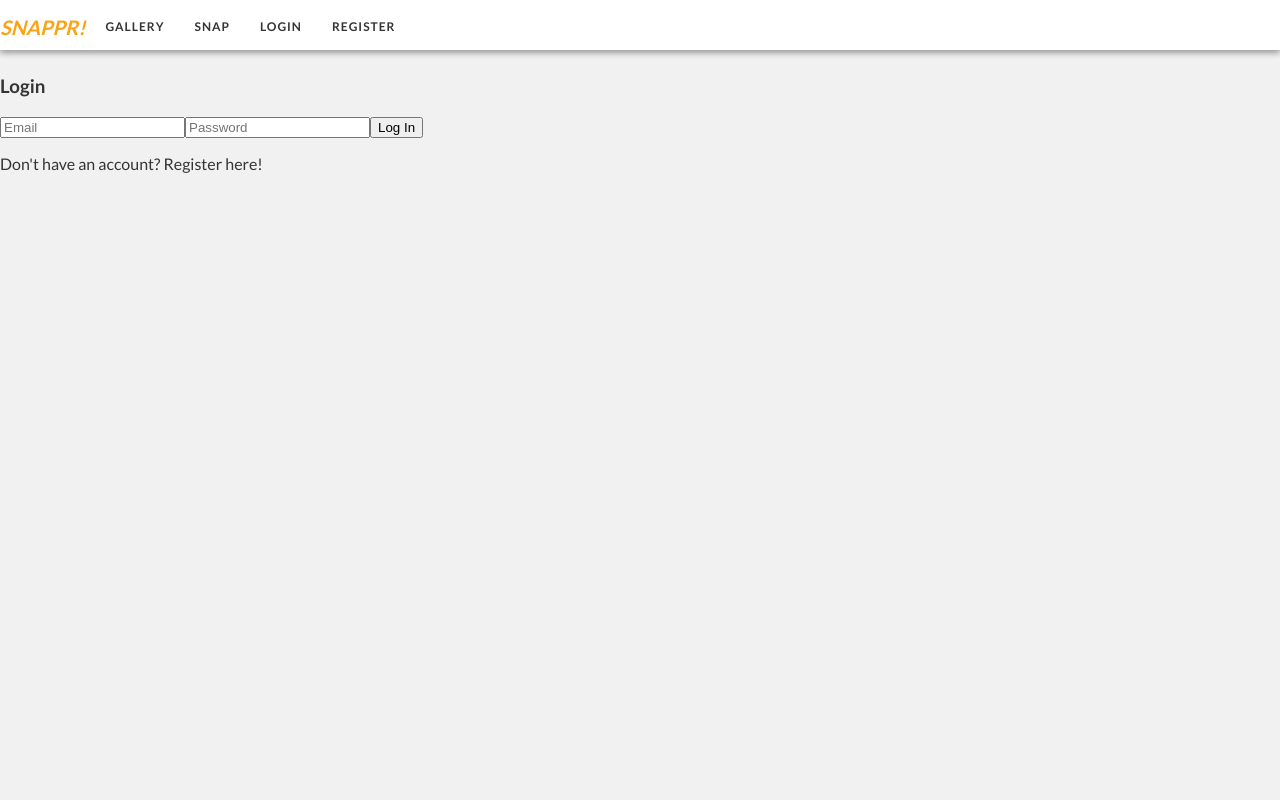
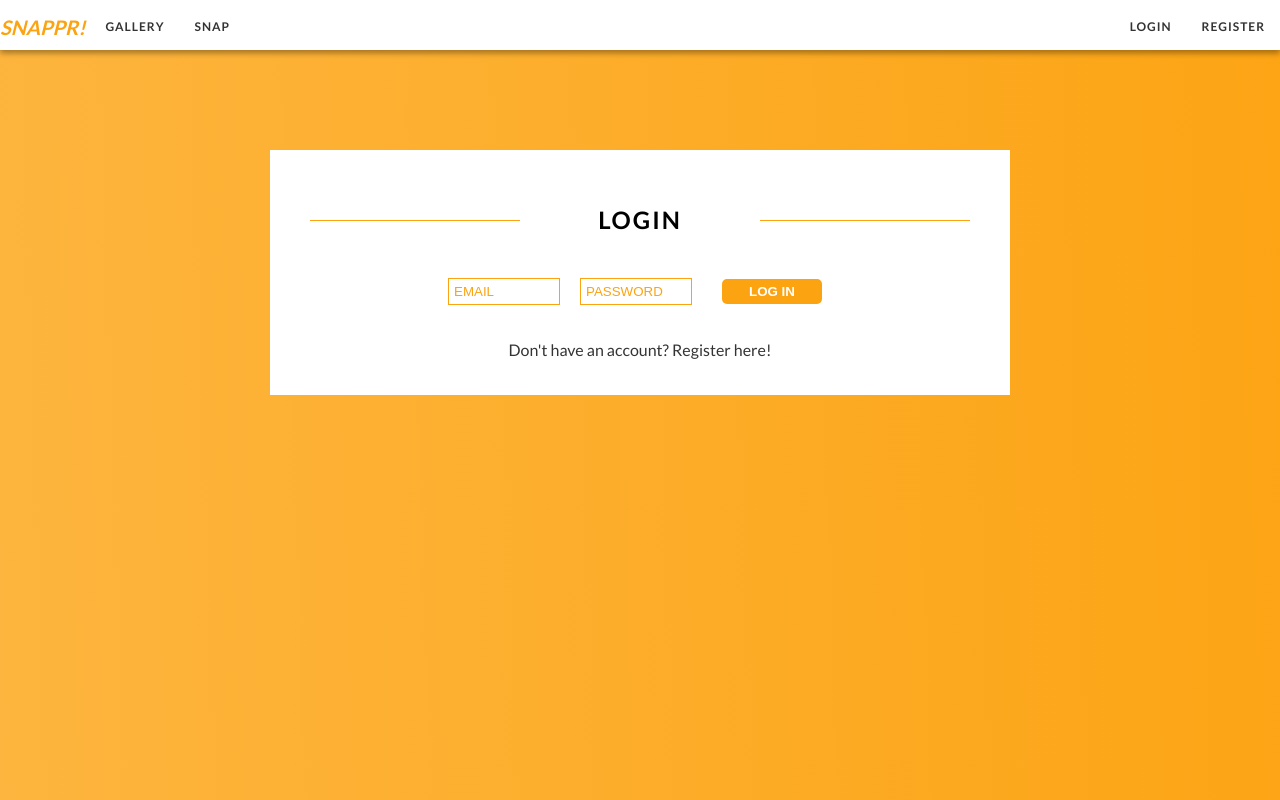
Before and after one commit to stephdfung/snappr, a React (Create React App) app in the folder snappr-react/: page /auth/login in a window 1280 px wide. Built offline with nearby package versions, Linux system fonts and the light colour scheme.

Commit message:
Some styling some sleep

```diff
--- a/snappr-react/src/App.css
+++ b/snappr-react/src/App.css
@@ -22,8 +22,10 @@ h5 {
   margin: 15px 5px 10px 0;
 }
 
-.nav-button {
-  padding: 15px;
+.nav-buttons-align {
+  display: flex;
+  justify-content: space-between;
+  width: 100%;
 }
 
 .nav-button:hover, .nav-button:active {
@@ -33,6 +35,7 @@ h5 {
 }
 
 .nav-button {
+  padding: 15px;
   display: inline-block;
   color: #343434;
   text-transform: uppercase;
@@ -80,10 +83,9 @@ a, a:visited, a:active {
   color: #343434;
 }
 
-.hero {
+.hero, .login-register {
   background-color: #fff;
   width: 700px;
-  height: 250px;
   margin: 100px auto;
   padding: 20px;
   color: #FCA311;
@@ -112,13 +114,11 @@ hr {
 
 .p-container {
   padding: 20px;
+  text-align: center;
+  font-size: 12pt;
 }
 
-.p-container > p {
-  text-align: center;
-  padding: 0;
-  margin: 0;
-  font-size: 14pt;
+.p-container > p:nth-child(1)  {
   overflow: hidden;
   border-right: .15em solid #000;
   white-space: nowrap;
@@ -127,19 +127,23 @@ hr {
     blink-caret .75s step-end infinite;
 }
 
-.p-container > p:nth-child(2) {
+.p-container > p:nth-child(2)  {
+  overflow: hidden;
+  border-right: .15em solid #000;
+  white-space: nowrap;
   animation:
     typing 3.5s steps(40, end),
     blink-caret .75s step-end infinite;
 }
 
-
-.p-container > p:nth-child(3) {
+.p-container > p:nth-child(3)  {
+  overflow: hidden;
+  border-right: .15em solid #000;
+  white-space: nowrap;
   animation:
     typing 3.5s steps(40, end),
     blink-caret .75s step-end infinite;
 }
-
 
 @keyframes typing {
   from {width: 0}
@@ -214,7 +218,7 @@ video#video, img#photo {
   color: #fff;
 }
 
-.delete {
+.delete, .submit {
   margin: 20px;
   border: none;
   border-radius: 5px;
@@ -232,3 +236,25 @@ video#video, img#photo {
   box-shadow: 0 2px 4px rgba(0,0,0,0.16), 0 2px 4px rgba(0,0,0,0.23);
   width: 640px;
 }
+
+input {
+  width: 100px;
+  display: inline-block;
+  border: 1px solid #FCA311;
+  padding: 5px;
+  margin: 10px;
+}
+
+input::-webkit-input-placeholder {
+  color: #fca311;
+  text-transform: uppercase;
+}
+
+h2 {
+  text-transform: uppercase;
+  color: #000;
+  letter-spacing: 2px;
+  display: inline-block;
+  padding: 5px;
+  margin-top: 30px;
+}
--- a/snappr-react/src/Components/Auth/Login.js
+++ b/snappr-react/src/Components/Auth/Login.js
@@ -16,7 +16,8 @@ class Login extends Component {
   }
 
   componentDidMount() {
-    console.log('INSIDE LOGIN.JS')
+    document.body.style.backgroundColor = '#FCA311'
+    document.body.className="body-component-a"
   }
 
   handleInputChange(event) {
@@ -80,8 +81,10 @@ class Login extends Component {
     return(
       <div className="login-register">
 
-        <div className="top">
-          <h3>Login</h3>
+        <div className="title">
+          <hr className="left" />
+            <h2>Login</h2>
+          <hr className="right" />
         </div>
 
         <div className="form">
--- a/snappr-react/src/Components/Auth/Register.js
+++ b/snappr-react/src/Components/Auth/Register.js
@@ -18,7 +18,8 @@ class Register extends Component {
 
   }
   componentDidMount(){
-    console.log('Log for this.state once the component has mounted ', this.state)
+    document.body.style.backgroundColor = '#FCA311'
+    document.body.className="body-component-a"
   }
 
   handleInputChange(event) {
@@ -86,8 +87,10 @@ class Register extends Component {
     return(
       <div className="login-register">
 
-        <div className="top">
-          <h3>Register</h3>
+        <div className="title">
+          <hr className="left" />
+            <h2>Register</h2>
+          <hr className="right" />
         </div>
 
         <div className="form">
@@ -130,6 +133,7 @@ class Register extends Component {
               onChange={(event)=> {this.handleInputChange(event)}}
             />
             <input
+              className="submit"
               type="submit"
               value="Register"
             />
--- a/snappr-react/src/components/Create.js
+++ b/snappr-react/src/components/Create.js
@@ -80,7 +80,7 @@ class Create extends Component {
     context.fillRect(0, 0, width, height);
 
     const data = canvas.toDataURL('image/png');
-    // photo.setAttribute('src', data);
+    photo.setAttribute('src', data);
   }
 
   handleStartClick(event) {
@@ -112,51 +112,52 @@ class Create extends Component {
     context.drawImage(video, 0, 0, width, height);
 
     const data = canvas.toDataURL('image/png');
+    photo.setAttribute('src', data);
 
-    axios({
-      method: 'POST',
-      url: 'http://localhost:3001/pics',
-      data,
-      headers: headers
-    }).then((res) => {
-      console.log('RESPONSE DATA AFTER SAVING PIC ---> ', res.data);
-      this.setState({
-        pic_id: res.data.id
-      })
-    }).catch( err => console.log(err))
+    // axios({
+    //   method: 'POST',
+    //   url: 'http://localhost:3001/pics',
+    //   data,
+    //   headers: headers
+    // }).then((res) => {
+    //   console.log('RESPONSE DATA AFTER SAVING PIC ---> ', res.data);
+    //   this.setState({
+    //     pic_id: res.data.id
+    //   })
+    // }).catch( err => console.log(err))
 
-    window.stickerbomb({
-      target: '#camera-pic',
-      backdrops: [`http://localhost:3001/images/${this.state.pic_id}.png`],
-      stickers: {
-        'Stickers': [
-            {
-                name: 'Angular',
-                src: 'https://cdn.shopify.com/s/files/1/0185/5092/products/persons-0007.png',
-                widthPercentage: 15
-            },
+    // window.stickerbomb({
+    //   target: '#camera-pic',
+    //   backdrops: [`http://localhost:3001/images/${this.state.pic_id}.png`],
+    //   stickers: {
+    //     'Stickers': [
+    //         {
+    //             name: 'Angular',
+    //             src: 'https://cdn.shopify.com/s/files/1/0185/5092/products/persons-0007.png',
+    //             widthPercentage: 15
+    //         },
 
-            {
-                name: 'WordPress',
-                src: 'https://cdn.shopify.com/s/files/1/0185/5092/products/persons-0007.png',
-                widthPercentage: 15
-            }
-        ],
-        'Accessories': [
-            {
-                name: 'Bag',
-                src: 'https://cdn.shopify.com/s/files/1/0185/5092/products/persons-0007.png',
-                widthPercentage: 60
-            },
+    //         {
+    //             name: 'WordPress',
+    //             src: 'https://cdn.shopify.com/s/files/1/0185/5092/products/persons-0007.png',
+    //             widthPercentage: 15
+    //         }
+    //     ],
+    //     'Accessories': [
+    //         {
+    //             name: 'Bag',
+    //             src: 'https://cdn.shopify.com/s/files/1/0185/5092/products/persons-0007.png',
+    //             widthPercentage: 60
+    //         },
 
-            {
-                name: 'Tattoo',
-                src: 'https://cdn.shopify.com/s/files/1/0185/5092/products/persons-0007.png',
-                widthPercentage: 30
-            }
-        ]
-      }
-    });
+    //         {
+    //             name: 'Tattoo',
+    //             src: 'https://cdn.shopify.com/s/files/1/0185/5092/products/persons-0007.png',
+    //             widthPercentage: 30
+    //         }
+    //     ]
+    //   }
+    // });
 
     //this is where the photo is getting added to the img tag in the HMTL
   }
@@ -166,7 +167,7 @@ class Create extends Component {
     event.preventDefault();
 
     console.log('INSIDE HANDLE CLICKSAVE.. ', this)
-    const canvas = document.querySelector('sb_canvas');
+    const canvas = document.querySelector('canvas');
 
     let data = {
       user_id: this.props.user.id,
@@ -182,7 +183,7 @@ class Create extends Component {
     }
 
     axios({
-      method: 'PUT',
+      method: 'POST',
       url: 'http://localhost:3001/pics',
       data,
       headers: headers
@@ -252,7 +253,7 @@ class Create extends Component {
         <div className="output hidden">
           <center><a id="saveButton"onClick={ this.handleSaveClick }>Save Photo</a></center>
           <div className="camera-pic" id='camera-pic'>
-            {/* <img id="photo" alt="Your photo"/> */}
+            <img id="photo" alt="Your photo"/>
           </div>
           <center><a id="startButton" onClick={ this.retakeClick }> Retake </a> </center>
           {this.state.fireRedirect ? <Redirect push to={`/snap/${this.state.pic_id}`} /> : ''}
--- a/snappr-react/src/components/Nav1.js
+++ b/snappr-react/src/components/Nav1.js
@@ -10,10 +10,15 @@ const Nav = () => {
         {/* </div> */}
 
         <div className="nav-buttons-align">
-          <Link to={"/gallery"} className="nav-button">Gallery</Link>
-          <Link to={"/snap"} className="nav-button">Snap</Link>
-          <Link to={"/auth/login"} className="nav-button">Login </Link>
-          <Link to={"/auth/register"} className="nav-button">Register</Link>
+          <div>
+            <Link to={"/gallery"} className="nav-button">Gallery</Link>
+            <Link to={"/snap"} className="nav-button">Snap</Link>
+          </div>
+
+          <div>
+            <Link to={"/auth/login"} className="nav-button">Login </Link>
+            <Link to={"/auth/register"} className="nav-button">Register</Link>
+          </div>
         </div>
 
       </div>
--- a/snappr-react/src/components/Nav2.js
+++ b/snappr-react/src/components/Nav2.js
@@ -58,10 +58,15 @@ class Nav2 extends Component {
         </div>
 
         <div className="nav-buttons-align">
+          <div>
           {/* {this.state.dataLoaded ? this.renderAccountLink() : " " } */}
-          <Link to={"/snap"} className="nav-button">Snap</Link>
-          <Link to={"/gallery"} className="nav-button">Gallery</Link>
-          <Link onClick={this.logOut} to={"/"} className="nav-button">Log Out</Link>
+            <Link to={"/snap"} className="nav-button">Snap</Link>
+            <Link to={"/gallery"} className="nav-button">Gallery</Link>
+          </div>
+
+          <div>
+            <Link onClick={this.logOut} to={"/auth/login"} className="nav-button">Log Out</Link>
+          </div>
         </div>
 
 
```
Also changed, not shown: 2 other files (tests, documents, lock files or other folders).
